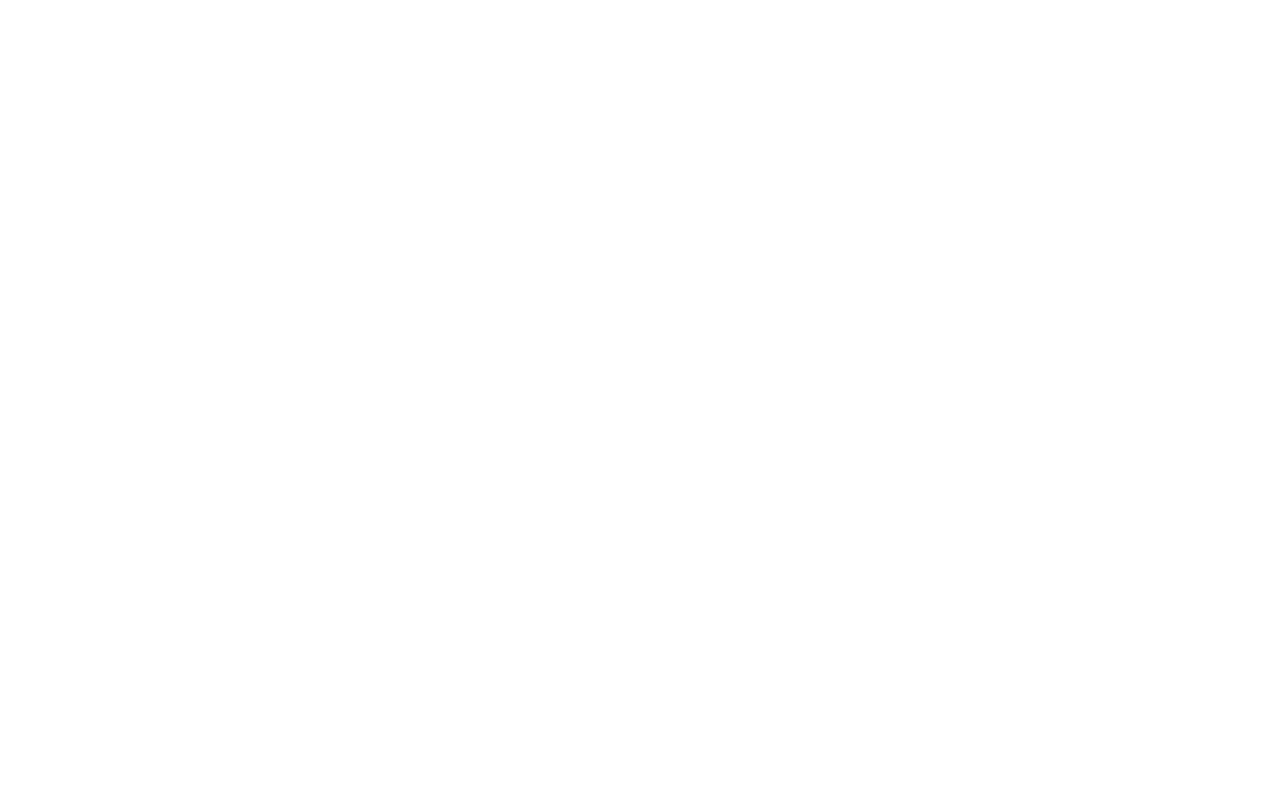
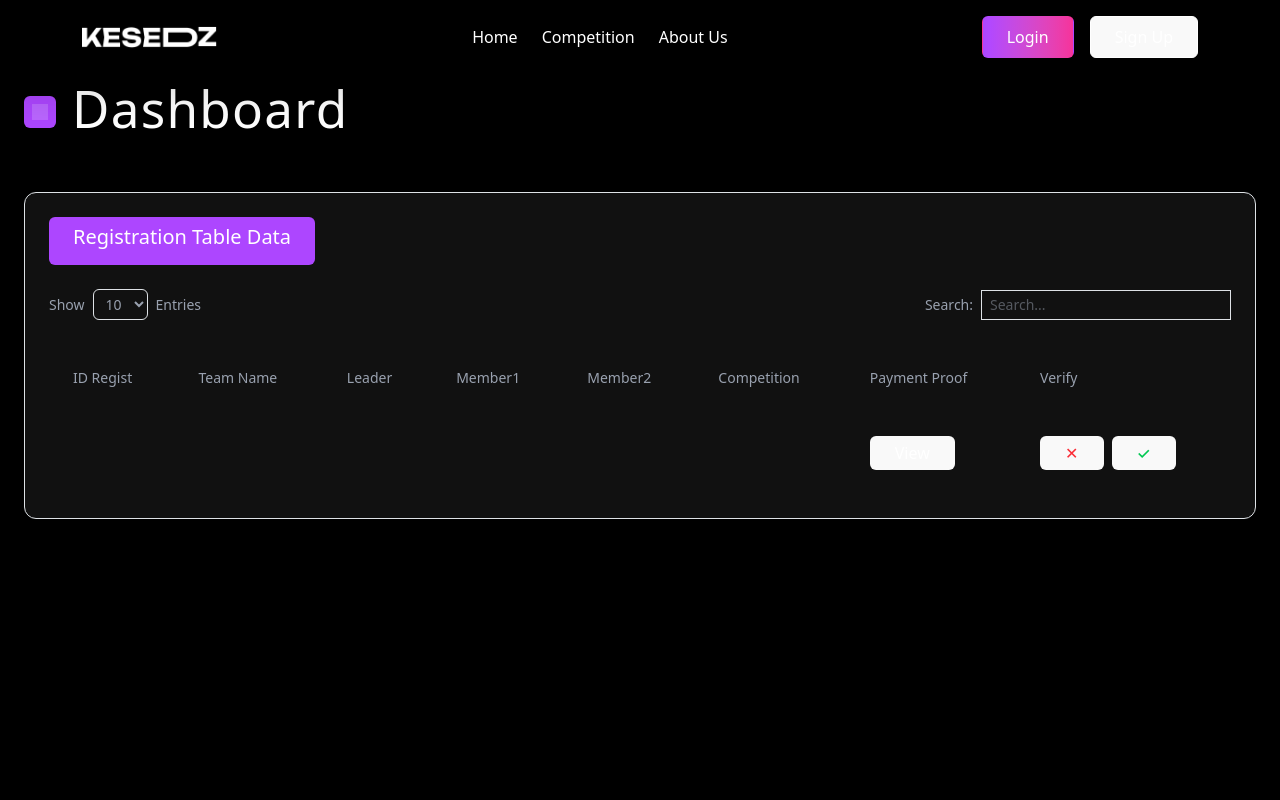
Before and after one commit to Safmica/competition_website, a React (Vite) app in the folder front-end/my-app/: page /Dashboard in a window 1280 px wide. Before the commit this address had no page. Shown: the top 800 px of the page. Built offline with nearby package versions, Linux system fonts and the light colour scheme.

Commit message:
feat: add Dashboard page and integrate into routing; update footer styling

```diff
--- a/front-end/my-app/src/App.jsx
+++ b/front-end/my-app/src/App.jsx
@@ -7,6 +7,7 @@
 import AuthLayout from "./layouts/authLayout";
 import CompetitionMobile from "./pages/compemobile";
 import PaymentPage from "./pages/payment";
+import Dashboard from "./pages/Dashboard";
 
 function App() {
   return (
@@ -61,6 +62,15 @@
           </MainLayout>
         }
       />
+
+      <Route
+        path="/Dashboard"
+        element={
+          <MainLayout>
+            <Dashboard />
+          </MainLayout>
+        }
+      />
     </Routes>
   );
 }
--- a/front-end/my-app/src/components/footer.jsx
+++ b/front-end/my-app/src/components/footer.jsx
@@ -2,7 +2,7 @@
 
 const Footer = () => {
   return (
-    <footer className="bg-gray-900 text-gray-400 p-10 absolute">
+    <footer className="relative bg-gray-900 text-gray-400 p-10 w-full">
       <div className="grid md:grid-cols-4 gap-10">
         <div>
           <h6 className="font-bold text-white mb-2">
--- /dev/null
+++ b/front-end/my-app/src/pages/Dashboard.jsx
@@ -0,0 +1,80 @@
+export default function Dashboard() {
+  return (
+    <div className="min-h-screen bg-black text-white">
+      {/* Main Content */}
+      <main className=" pt-20 w-full px-6 mx-auto py-8">
+        <div className="flex items-center gap-3 mb-12">
+          <div className="w-8 h-8 bg-purple-500 rounded-md flex items-center justify-center">
+            <div className="w-4 h-4 bg-purple-300/30"></div>
+          </div>
+          <h1 className="text-2xl font-semibold tracking-wide">Dashboard</h1>
+        </div>
+
+        {/* Registration Table */}
+        <div className="bg-[#111] rounded-xl p-6 border border-gray-800/30">
+          <div className="bg-purple-500 inline-block px-4 py-2 rounded-md mb-6">
+            <h5 className="text-white font-medium text-sm">Registration Table Data</h5>
+          </div>
+
+          <div className="flex justify-between items-center mb-6">
+            <div className="flex items-center gap-2 text-sm text-gray-400">
+              <span>Show</span>
+              <select className="bg-transparent border border-gray-700/50 rounded px-2 py-1 text-sm focus:outline-none focus:ring-1 focus:ring-purple-500">
+                <option>10</option>
+                <option>25</option>
+                <option>50</option>
+              </select>
+              <span>Entries</span>
+            </div>
+            <div className="flex items-center gap-2 text-sm text-gray-400">
+              <span>Search:</span>
+              <input
+                type="search"
+                className="bg-transparent border border-gray-700/50 w-[250px] text-sm px-2 py-1 focus:outline-none focus:ring-1 focus:ring-purple-500"
+                placeholder="Search..."
+              />
+            </div>
+          </div>
+
+          <div className="overflow-x-auto">
+            <table className="w-full">
+              <thead>
+                <tr className="border-b border-gray-800/30">
+                  <th className="text-left p-4 text-sm font-medium text-gray-400">ID Regist</th>
+                  <th className="text-left p-4 text-sm font-medium text-gray-400">Team Name</th>
+                  <th className="text-left p-4 text-sm font-medium text-gray-400">Leader</th>
+                  <th className="text-left p-4 text-sm font-medium text-gray-400">Member1</th>
+                  <th className="text-left p-4 text-sm font-medium text-gray-400">Member2</th>
+                  <th className="text-left p-4 text-sm font-medium text-gray-400">Competition</th>
+                  <th className="text-left p-4 text-sm font-medium text-gray-400">Payment Proof</th>
+                  <th className="text-left p-4 text-sm font-medium text-gray-400">Verify</th>
+                </tr>
+              </thead>
+              <tbody>
+                <tr className="border-b border-gray-800/30">
+                  <td className="p-4"></td>
+                  <td className="p-4"></td>
+                  <td className="p-4"></td>
+                  <td className="p-4"></td>
+                  <td className="p-4"></td>
+                  <td className="p-4"></td>
+                  <td className="p-4">
+                    <button className="text-xs px-4 py-1 rounded bg-white/5 hover:bg-white/10">
+                      View
+                    </button>
+                  </td>
+                  <td className="p-4">
+                    <div className="flex gap-2">
+                      <button className="px-4 py-1 rounded bg-red-500/20 hover:bg-red-500/30 text-red-500 text-sm">✕</button>
+                      <button className="px-4 py-1 rounded bg-green-500/20 hover:bg-green-500/30 text-green-500 text-sm">✓</button>
+                    </div>
+                  </td>
+                </tr>
+              </tbody>
+            </table>
+          </div>
+        </div>
+      </main>
+    </div>
+  );
+}
```
